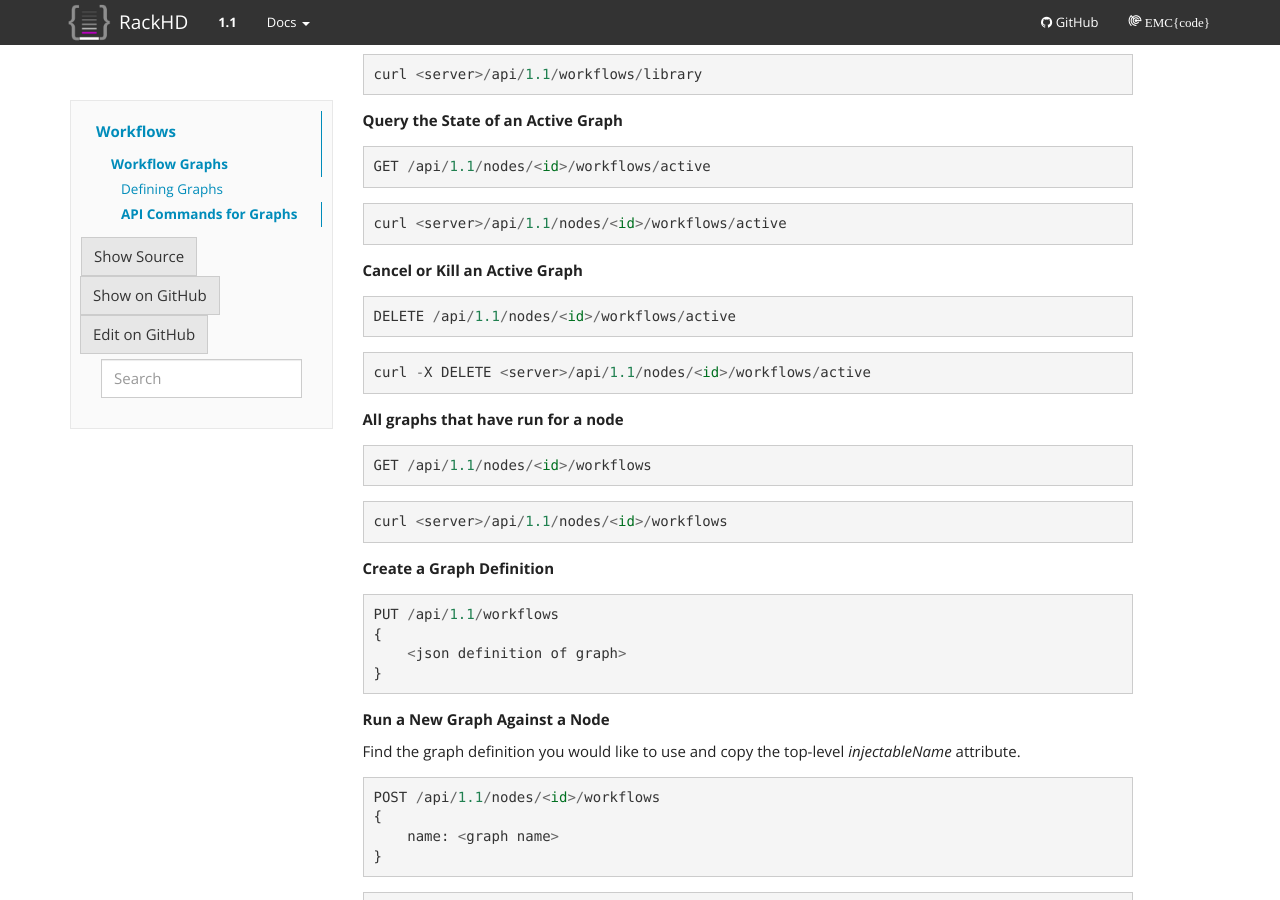
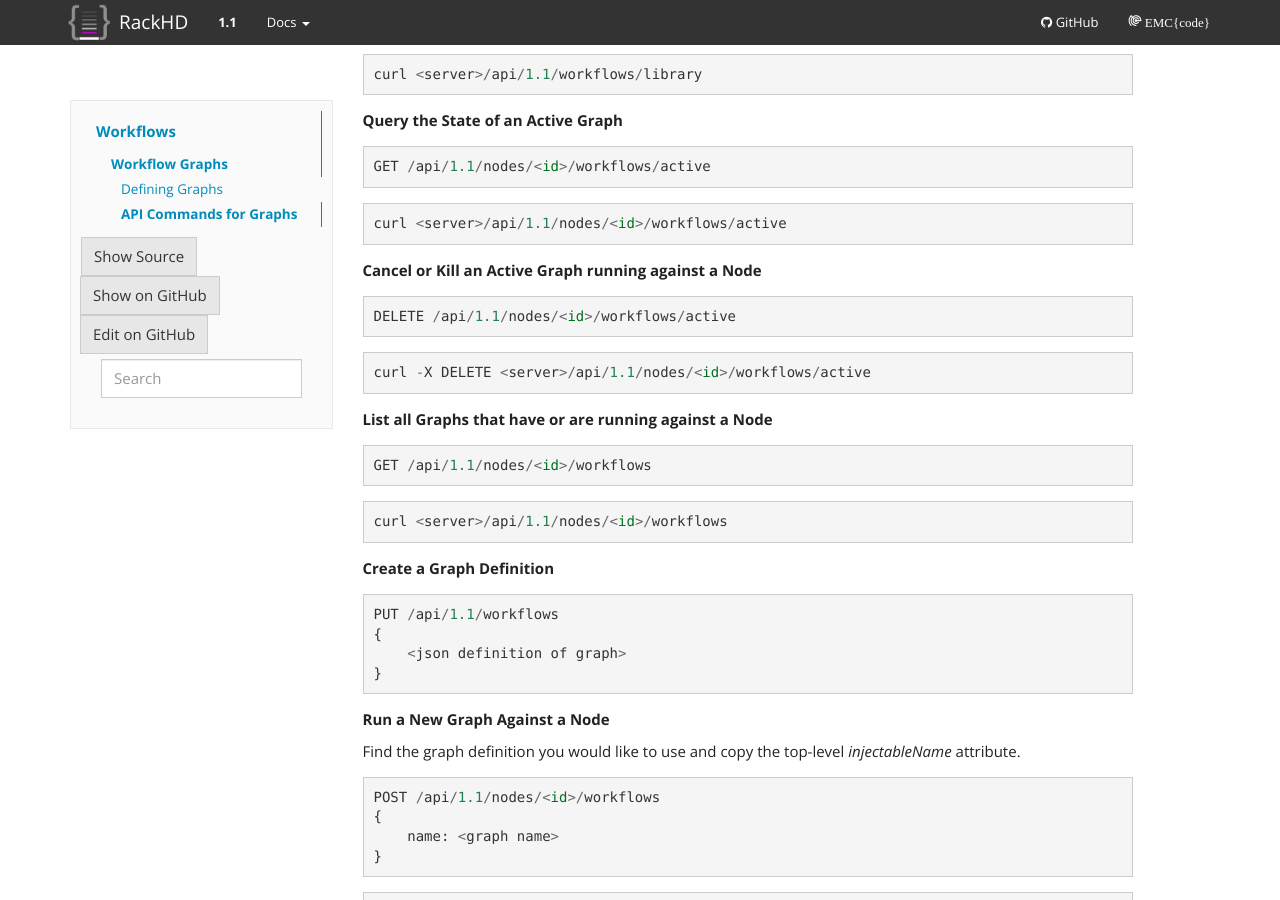
Before and after one commit to RackHD/docs, a Sphinx documentation site: the page built from docs/rackhd/graphs.rst, in a window 1280 px wide and 900 px high, scrolled down 874 px. Built offline with Sphinx 7.4.7, drawn with Linux system fonts in a browser that asks for light colours.

Commit message:
workding tweak

```diff
--- a/docs/rackhd/graphs.rst
+++ b/docs/rackhd/graphs.rst
@@ -58,7 +58,7 @@ The following are common API commands that can be used when running the *on-http
         curl <server>/api/1.1/nodes/<id>/workflows/active
 
 
-**Cancel or Kill an Active Graph**
+**Cancel or Kill an Active Graph running against a Node**
 
 ::
 
@@ -69,7 +69,7 @@ The following are common API commands that can be used when running the *on-http
         curl -X DELETE <server>/api/1.1/nodes/<id>/workflows/active
 
 
-**All graphs that have run for a node**
+**List all Graphs that have or are running against a Node**
 
 ::
 
```
